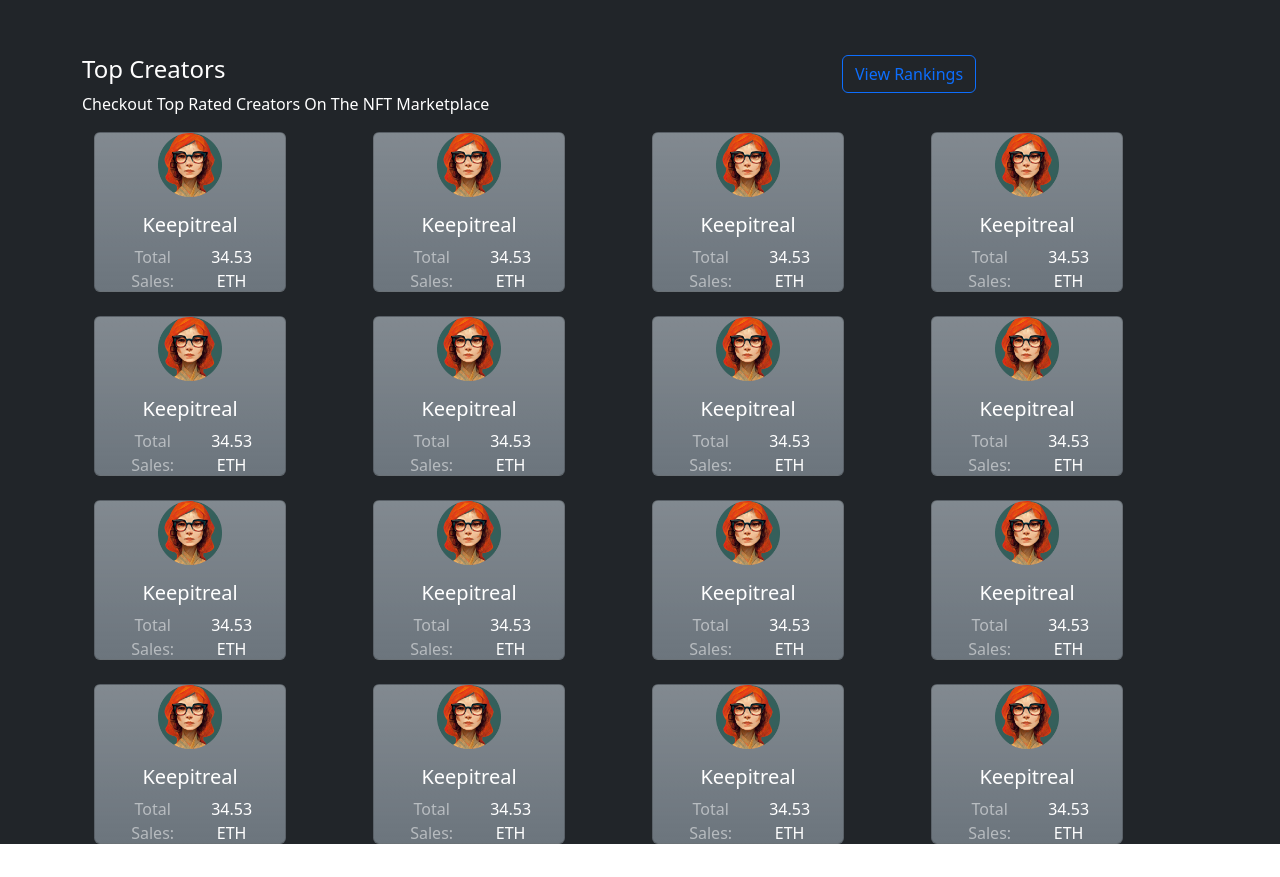
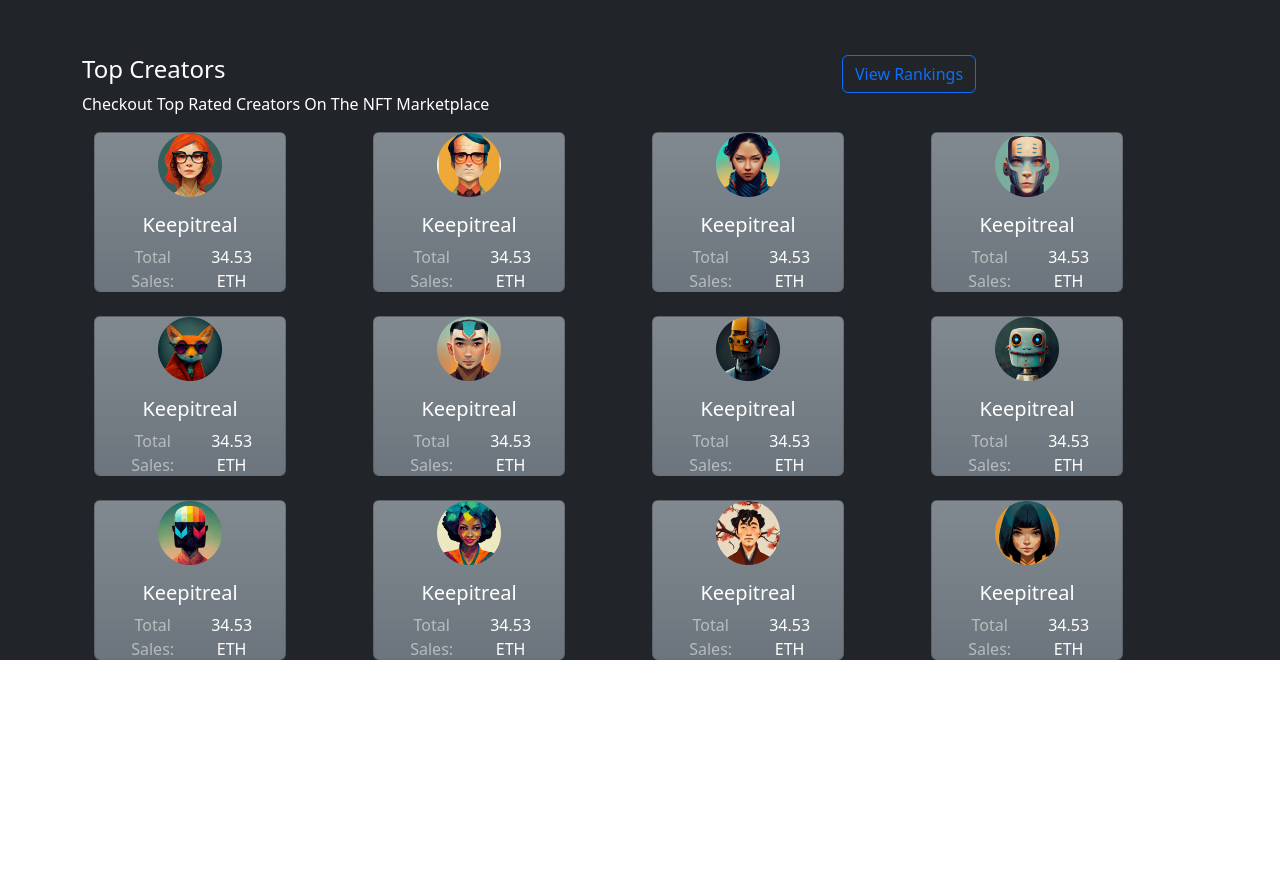
Before and after one commit to muzammilpro/NFT_Landing_Page_in_React.js, a React (Create React App) app: page / in a window 1280 px wide. Shown: the part 1000-1877 px from the top of the page. After the commit the page ends 1693 px from the top, so only its background shows below. Built offline with nearby package versions, Linux system fonts and the light colour scheme.

Commit message:
Do Some Changes

```diff
--- a/src/Components/TopCreators/TopCreators.js
+++ b/src/Components/TopCreators/TopCreators.js
@@ -11,7 +11,7 @@ import Img8 from '../../Images/Avatar Placeholder-8.png'
 import Img9 from '../../Images/Avatar Placeholder-9.png'
 import Img10 from '../../Images/Avatar Placeholder-10.png'
 import Img11 from '../../Images/Avatar Placeholder-11.png'
-import Img12 from '../../Images/Avatar .png'
+import Img12 from '../../Images/Avatar Placeholder-12.png'
 
 
 export default function TopCreators() {
@@ -30,16 +30,16 @@ export default function TopCreators() {
             <div className="container">
                 <div className="row">
                     <div className="col col-3">
-                    <TopCreatorsCards />
+                    <TopCreatorsCards scr={Img1} />
                     </div>
                     <div className="col col-3">
-                    <TopCreatorsCards />
+                    <TopCreatorsCards scr={Img2} />
                     </div>
                     <div className="col col-3">
-                    <TopCreatorsCards />
+                    <TopCreatorsCards scr={Img3}/>
                     </div>
                     <div className="col col-3">
-                    <TopCreatorsCards />
+                    <TopCreatorsCards scr={Img4}/>
                     </div>
 
                 </div>
@@ -50,16 +50,16 @@ export default function TopCreators() {
             <div className="container">
                 <div className="row">
                     <div className="col col-3">
-                    <TopCreatorsCards />
+                    <TopCreatorsCards scr={Img5}/>
                     </div>
                     <div className="col col-3">
-                    <TopCreatorsCards />
+                    <TopCreatorsCards scr={Img6}/>
                     </div>
                     <div className="col col-3">
-                    <TopCreatorsCards />
+                    <TopCreatorsCards scr={Img7}/>
                     </div>
                     <div className="col col-3">
-                    <TopCreatorsCards />
+                    <TopCreatorsCards scr={Img8}/>
                     </div>
 
                 </div>
@@ -70,40 +70,22 @@ export default function TopCreators() {
             <div className="container">
                 <div className="row">
                     <div className="col col-3">
-                    <TopCreatorsCards />
+                    <TopCreatorsCards scr={Img9}/>
                     </div>
                     <div className="col col-3">
-                    <TopCreatorsCards />
+                    <TopCreatorsCards scr={Img10}/>
                     </div>
                     <div className="col col-3">
-                    <TopCreatorsCards />
+                    <TopCreatorsCards scr={Img11}/>
                     </div>
                     <div className="col col-3">
-                    <TopCreatorsCards />
+                    <TopCreatorsCards scr={Img12}/>
                     </div>
 
                 </div>
             </div>
 
-            <br />
 
-            <div className="container">
-                <div className="row">
-                    <div className="col col-3">
-                    <TopCreatorsCards />
-                    </div>
-                    <div className="col col-3">
-                    <TopCreatorsCards />
-                    </div>
-                    <div className="col col-3">
-                    <TopCreatorsCards />
-                    </div>
-                    <div className="col col-3">
-                    <TopCreatorsCards />
-                    </div>
-
-                </div>
-            </div>
 
         </div>
 
--- a/src/Components/TopCreatorsCards/TopCreatorsCards.js
+++ b/src/Components/TopCreatorsCards/TopCreatorsCards.js
@@ -1,10 +1,10 @@
-import Img from '../../Images/Avatar .png'
 
-export default function TopCreatorsCards() {
+
+export default function TopCreatorsCards(props) {
     return (
         <div className="card bg-secondary bg-gradient" style={{width: "12rem" , height: "10rem"}}>
            <center>
-           <img src={Img} className="card-img-top" alt="..." style={{width: "4rem"}} />
+           <img src={props.scr} className="card-img-top" alt="..." style={{width: "4rem"}} />
                 <div className="card-body topCardBody">
                     <h5 className=" text-white">Keepitreal</h5>
                     <div className='d-flex'>
```
Also changed, not shown: src/Images/Avatar Placeholder-12.png (added).
